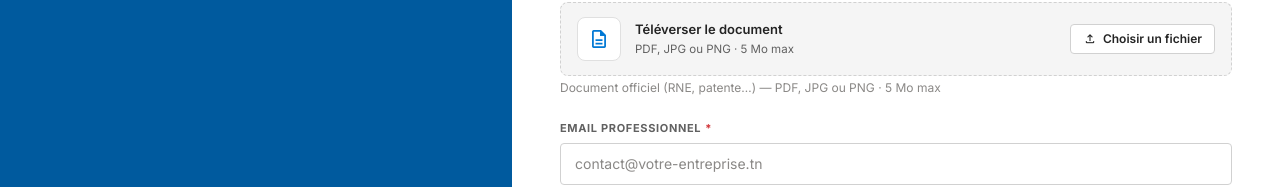
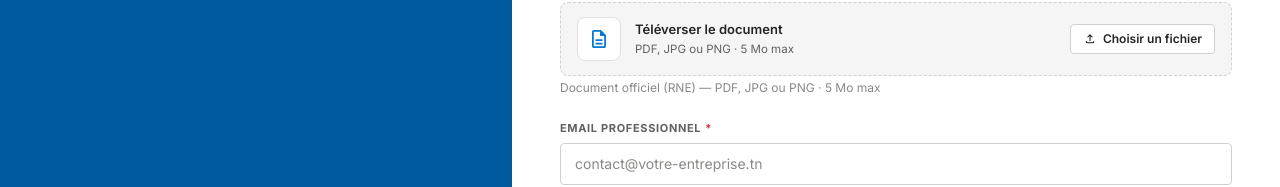
Before and after one commit to MrabetAhmeed/marketup-app, a Next.js app: page /signup/company in a window 1280 px wide. Shown: the part 571-758 px from the top of the page. Built offline with nearby package versions, Linux system fonts and the light colour scheme; no server answers; the database is empty.

Commit message:
remplacer Document officiel (RNE, patente…)  par Document officiel (RNE)  dans signup/company

```diff
--- a/src/app/(auth)/signup/company/page.tsx
+++ b/src/app/(auth)/signup/company/page.tsx
@@ -242,7 +242,7 @@ function SignupCompanyContent(): JSX.Element {
                 {errors.identityDocumentUrl ? (
                   <p className="text-xs text-[#D13438] mt-1">{errors.identityDocumentUrl.message}</p>
                 ) : (
-                  <p className="text-xs text-[#8A8886] mt-1">Document officiel (RNE, patente…) — PDF, JPG ou PNG · 5 Mo max</p>
+                  <p className="text-xs text-[#8A8886] mt-1">Document officiel (RNE) — PDF, JPG ou PNG · 5 Mo max</p>
                 )}
               </div>
 
```
Also changed, not shown: 1 other file (tests, documents, lock files or other folders).
